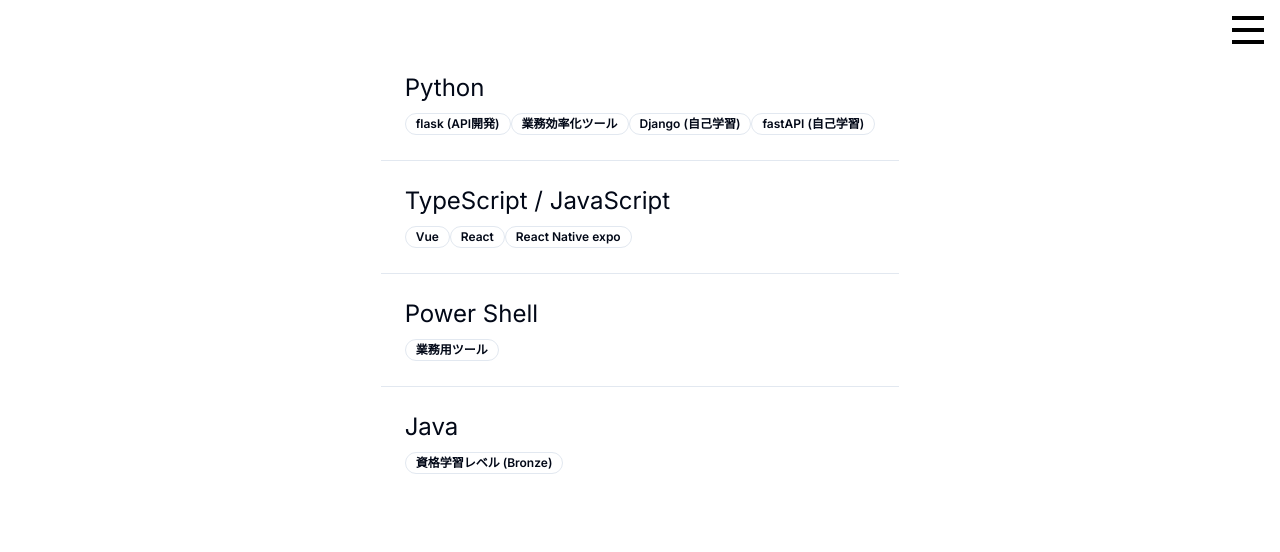
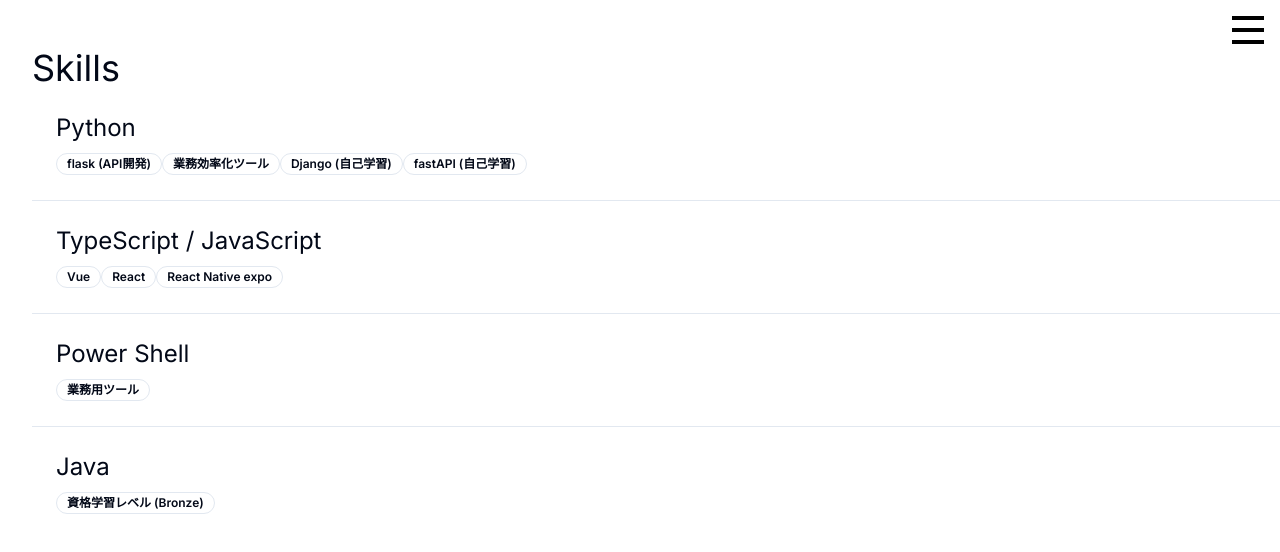
Before and after one commit to ksdeveloper0201/atDNC, a Next.js app: page /skills in a window 1280 px wide. Shown: the top 552 px of the page. Built offline with nearby package versions, Linux system fonts and the light colour scheme.

Commit message:
page情報更新

```diff
--- a/app/Intro/page.tsx
+++ b/app/Intro/page.tsx
@@ -1,17 +1,13 @@
 "use client";
 
-import { Button } from "@/components/ui/button";
 import {
   Accordion,
   AccordionContent,
   AccordionItem,
   AccordionTrigger,
 } from "@/components/ui/accordion";
-import { Avatar, AvatarFallback, AvatarImage } from "@/components/ui/avatar";
 import Image from "next/image";
-import { useState } from "react";
-import HamburgerMenu from "@/components/HamburgerMenu";
-import MenuComponent from "@/components/MenuComponent";
+
 
 const IntroPage: React.FC = () => {
   return (
--- a/app/page.tsx
+++ b/app/page.tsx
@@ -1,12 +1,9 @@
-import HamburgerMenu from "@/components/HamburgerMenu";
-import Intro from "@/app/intro/page";
-import { useState } from "react";
-import MenuComponent from "@/components/MenuComponent";
+import IntroPage from "@/app/intro/page";
 
 const Home: React.FC = () => {
   return (
     <main>
-      <Intro />
+      <IntroPage />
     </main>
   );
 };
--- a/app/skills/page.tsx
+++ b/app/skills/page.tsx
@@ -4,7 +4,11 @@
 const SkillPage: React.FC = () => {
     return (
         <div>
-      <div className="menu-container flex justify-center pt-12">
+            <div className="menu-container flex-col justify-center pt-12">
+                <div className='ml-8'>
+                    <p className="text-4xl">Skills</p>
+                </div>
+                <div className="ml-8">
                     <ul className="list-inside">
                         <li className="m-6 text-2xl">
                             <span className="text-2xl">Python</span>
@@ -41,6 +45,7 @@
                     </ul>
                 </div>
             </div>
+        </div>
     );
 };
 
```
Lines whose indentation alone changed are shown as unchanged.
